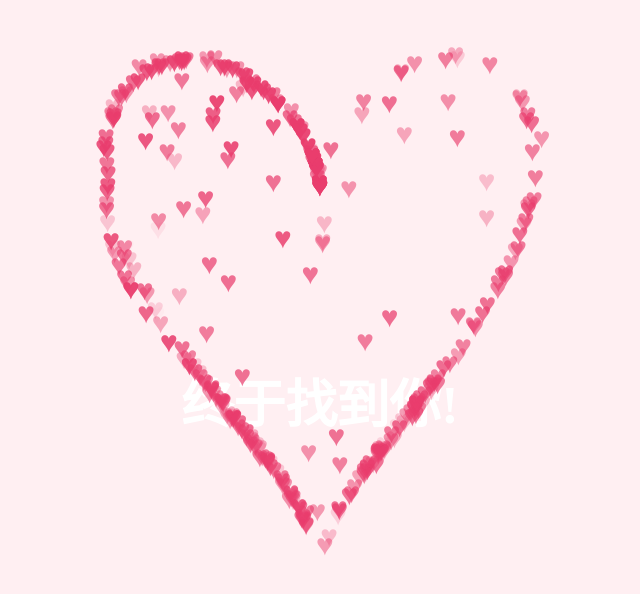
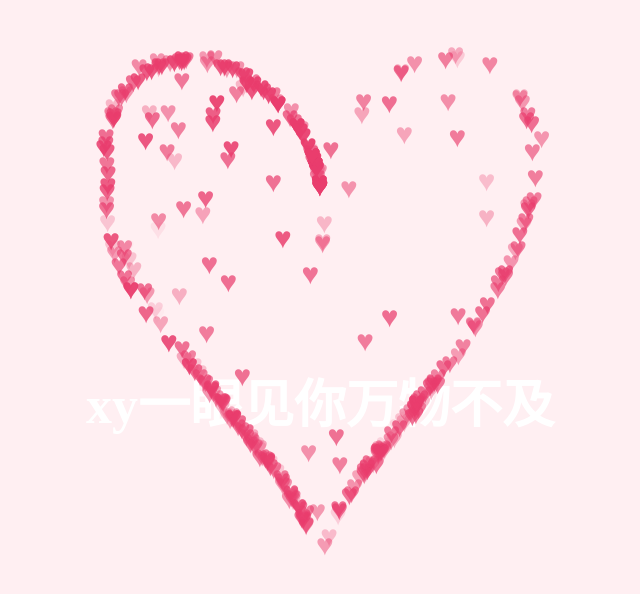
Before and after one commit to cxiyy/cxiyy.github.io, a plain HTML site: page index.html in a window 1280 px wide. Shown: the whole page, without its empty margins (320-960 px from the left). Drawn offline with Linux system fonts and the light colour scheme.

Commit message:
Update index.html
xy一眼见你万物不及 content

```diff
--- a/index.html
+++ b/index.html
@@ -8,7 +8,7 @@
 </head>
 <body>
   <div class="love">
-    <p class="findu">终于找到你!</p>
+    <p class="findu">xy一眼见你万物不及</p>
   </div>
   <canvas id="little-hearts"></canvas>
   <!-- <canvas id="heart"></canvas> -->
```
